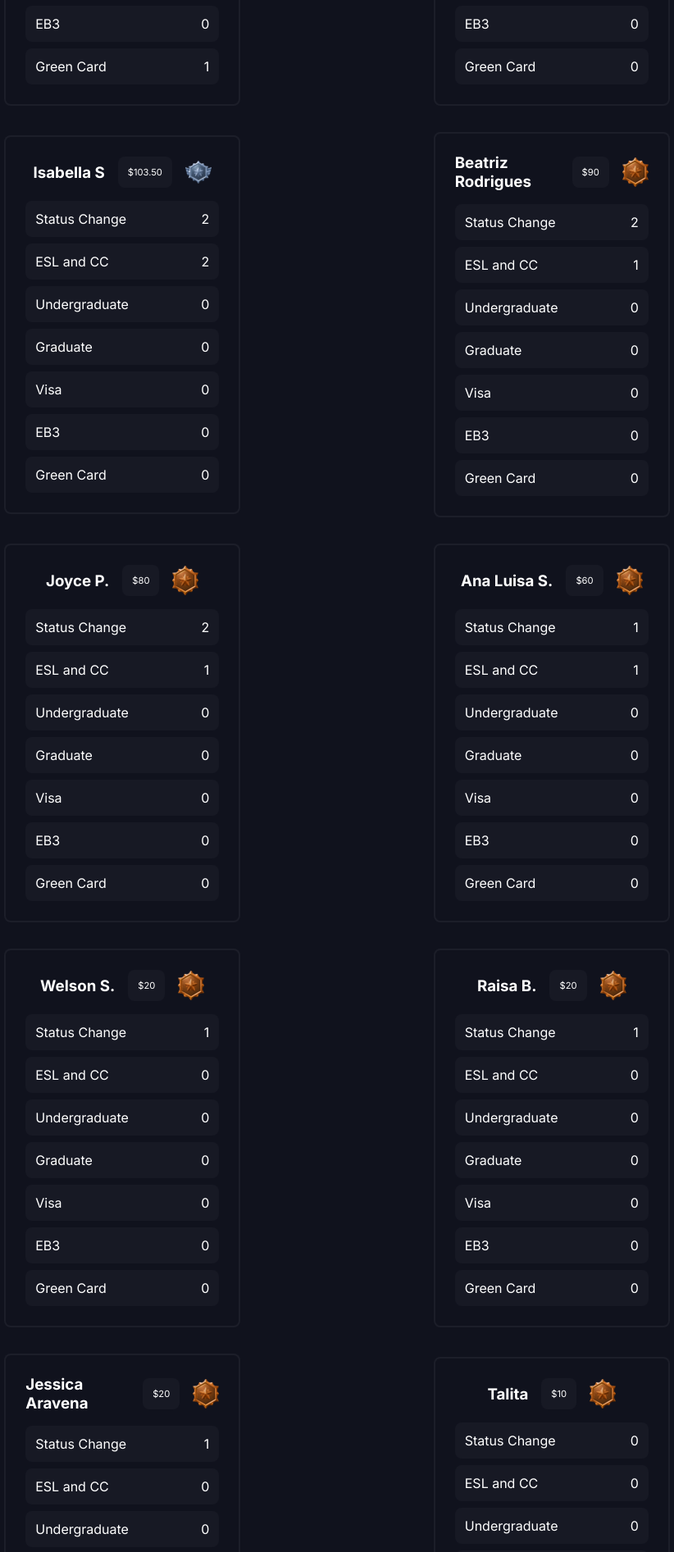
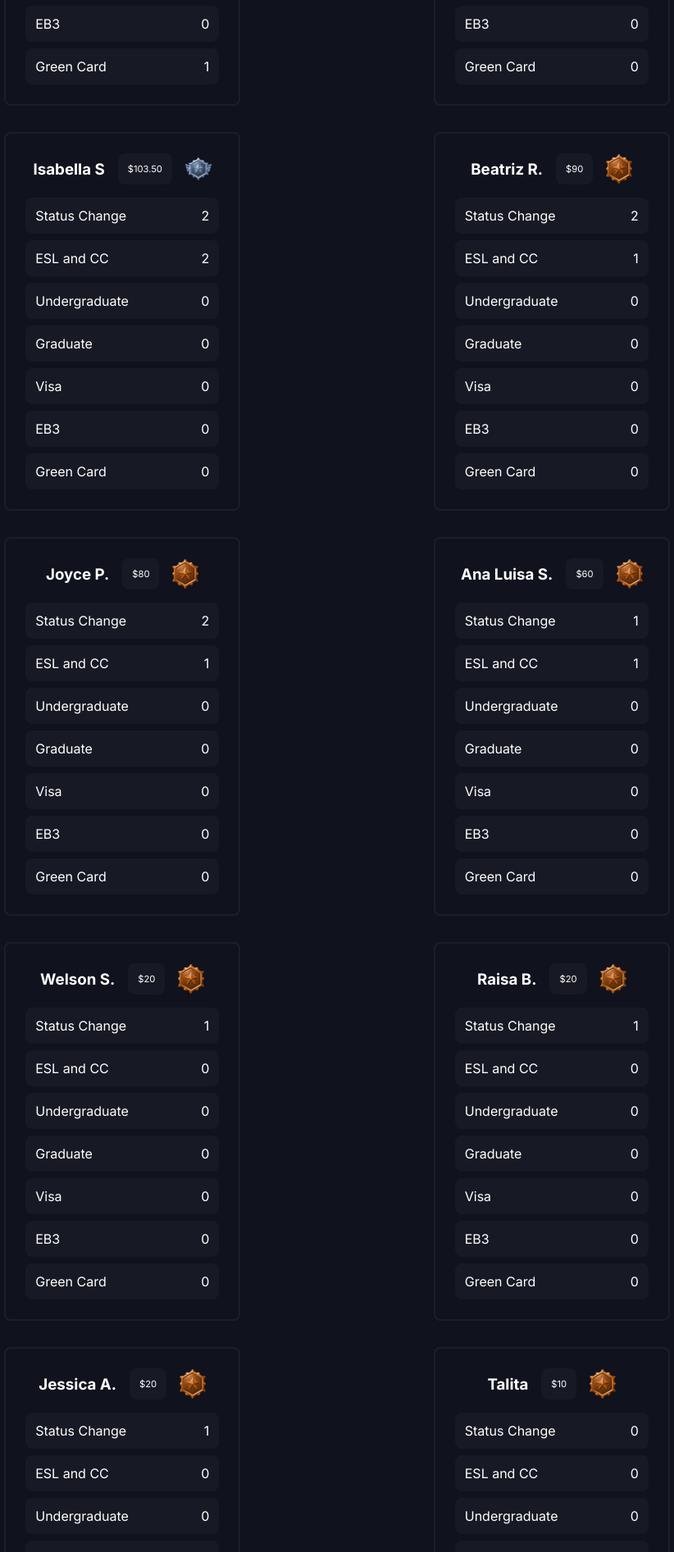
Before and after one commit to joaodk3/USTAY-Awards-Dashboard, a React (Vite) app: page / in a window 1280 px wide. Shown: the part 1260-3153 px from the top of the page at 82% size, without its empty margins (229-1051 px from the left). Built offline with nearby package versions, Linux system fonts and the light colour scheme.

Commit message:
nov update 2

```diff
--- a/src/components/cards.jsx
+++ b/src/components/cards.jsx
@@ -228,7 +228,7 @@ export function Card() {
         },
 
         {
-            userName: "Beatriz Rodrigues",
+            userName: "Beatriz R.",
             allTime: {
                 points: "90",
                 College: "0",
@@ -256,7 +256,7 @@ export function Card() {
         },
 
         {
-            userName: "Jessica Aravena",
+            userName: "Jessica A.",
             allTime: {
                 points: "20",
                 College: "0",
```
